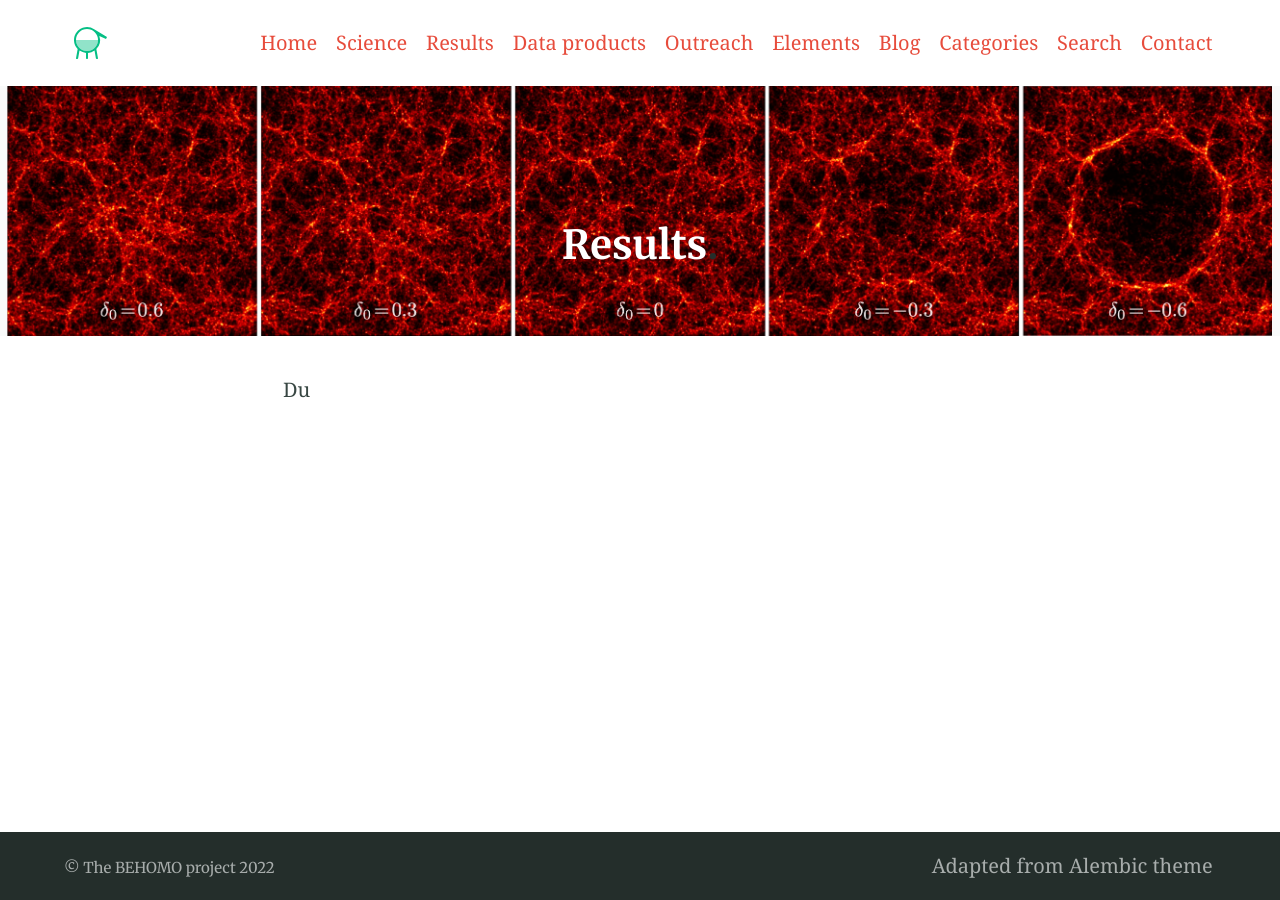
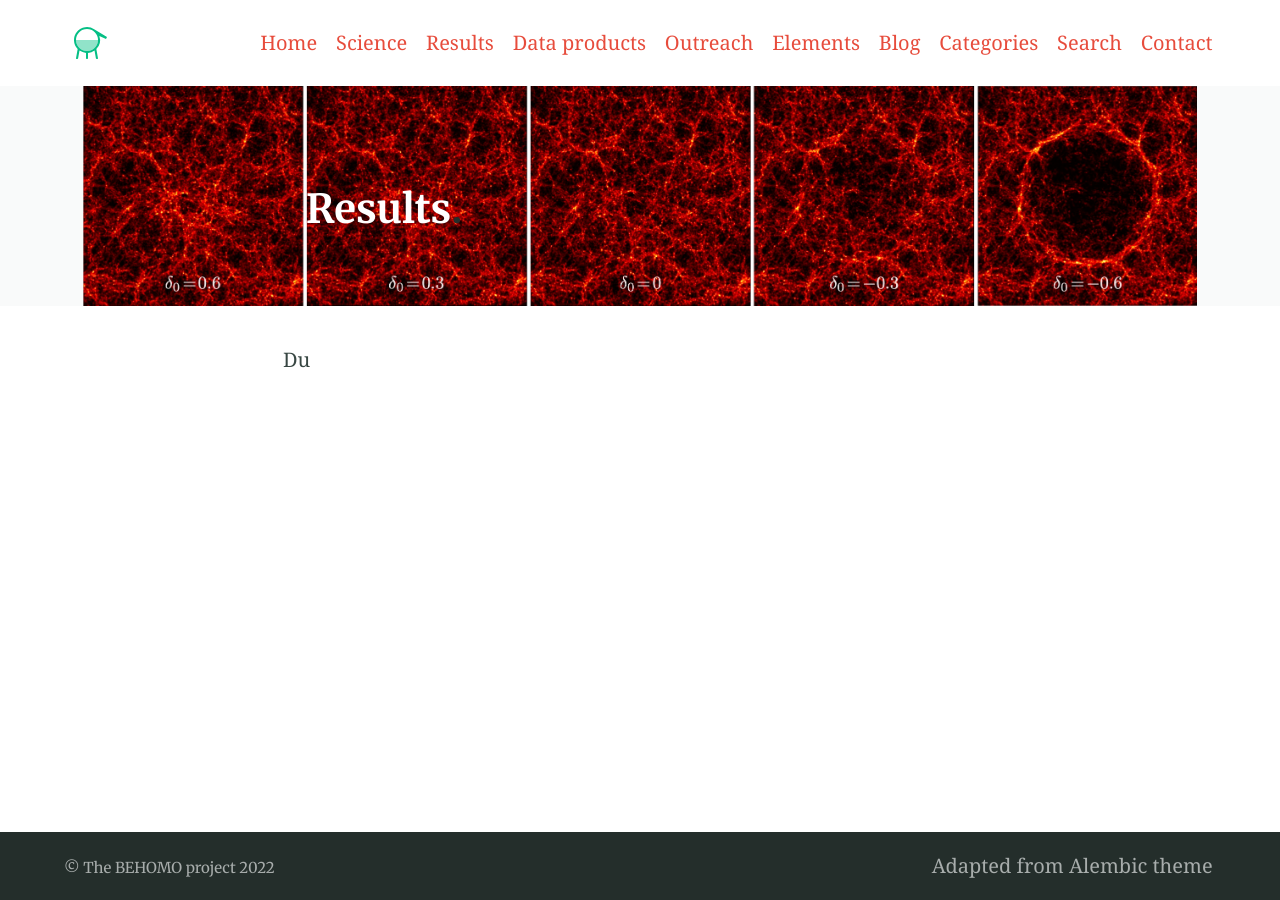
Before and after one commit to valerio-marra/BEHOMO-project, a Jekyll site: the page built from docs/results.md, in a window 1280 px wide. Built offline with Jekyll 4.4.1, drawn with Linux system fonts in a browser that asks for light colours.

Commit message:
Update site-feature.html

```diff
--- a/docs/_includes/site-feature.html
+++ b/docs/_includes/site-feature.html
@@ -7,8 +7,8 @@
 {% endif %}
 
 {% if feature_text or feature_image %}
-  <div class="feature"{% if feature_image %} style="background-image: url({{ feature_image }});background-size: auto 250px;background-repeat: no-repeat;height: 250px;"{% endif %}>
-    <div class="container  typeset"{% if feature_text %} style="text-align: center;"{% endif %}>
+  <div class="feature"{% if feature_image %} style="background-image: url({{ feature_image }});background-size: auto 220px;background-repeat: no-repeat;height: 220px;"{% endif %}>
+    <div class="container  typeset"{% if feature_text %} style="position: absolute;top: 50px;"{% endif %}>
       {{ feature_text | markdownify }}
     </div>
   </div>
```
